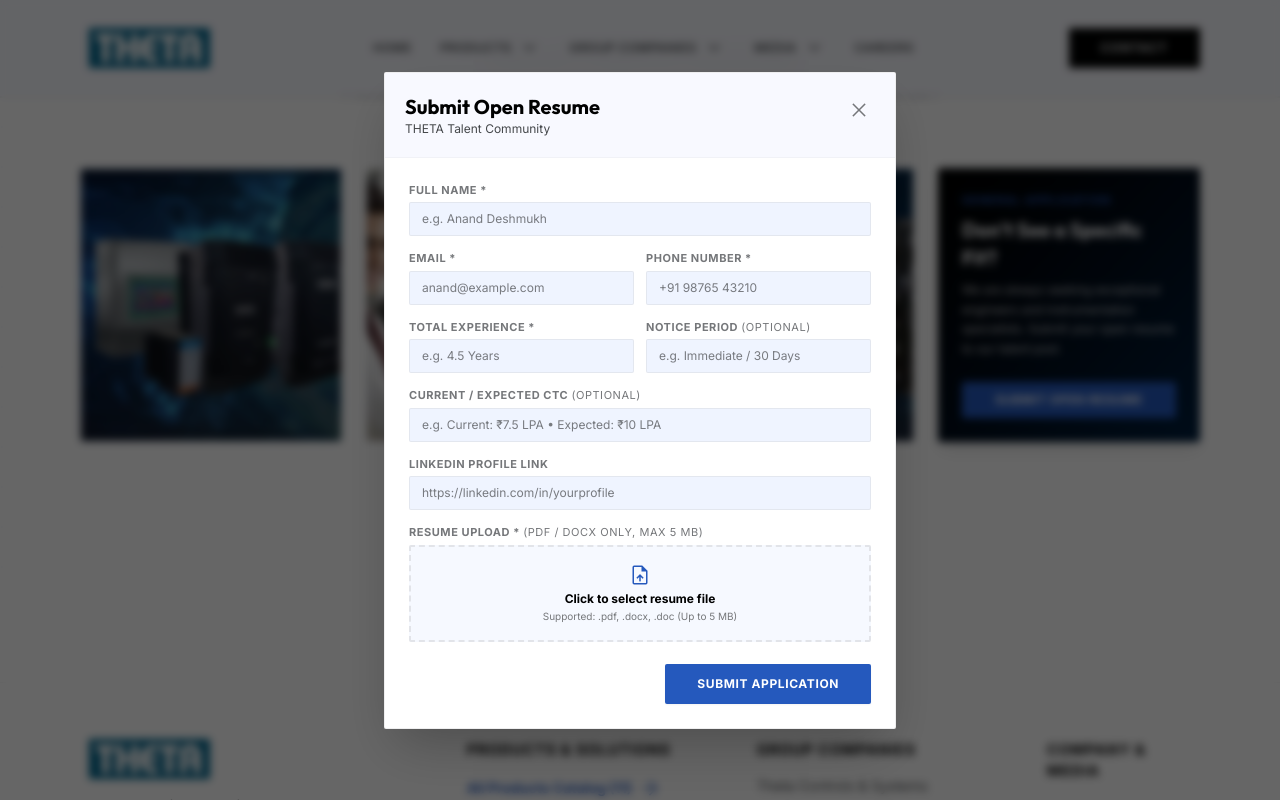
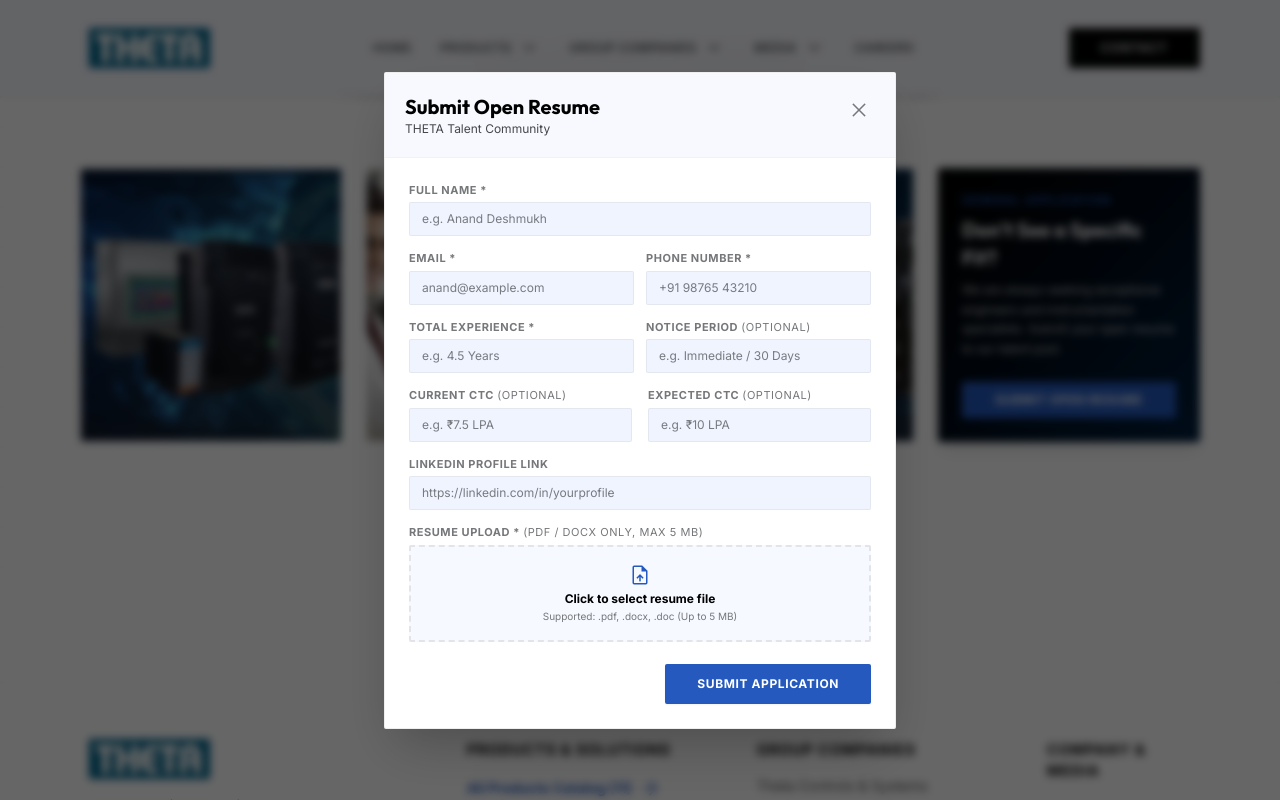
Before and after one commit to vrushabh-digraje/Theta, a React (Vite) app: page /careers in a window 1280 px wide. Both pictures are taken after a click on the button "SUBMIT OPEN RESUME". Shown: the part 2412-3212 px from the top of the page. Built offline with nearby package versions, Linux system fonts and the light colour scheme.

Commit message:
feat(careers): split Current and Expected CTC into two separate fields

```diff
--- a/src/pages/Careers.tsx
+++ b/src/pages/Careers.tsx
@@ -144,7 +144,8 @@ export const Careers: FC = () => {
     email: '',
     phone: '',
     totalExperience: '',
-    ctc: '',
+    currentCtc: '',
+    expectedCtc: '',
     noticePeriod: '',
     linkedin: '',
     resumeFile: null as File | null,
@@ -738,18 +739,32 @@ export const Careers: FC = () => {
                     </div>
                   </div>
 
-                  {/* 4. Current / Expected CTC (optional) */}
+                  {/* 4. Current & Expected CTC (two separate fields) */}
+                  <div className="grid grid-cols-1 sm:grid-cols-2 gap-4">
                     <div>
                       <label className="block font-body text-[11px] font-bold text-outline uppercase tracking-wider mb-1">
-                      Current / Expected CTC <span className="text-outline font-normal">(optional)</span>
+                        Current CTC <span className="text-outline font-normal">(optional)</span>
                       </label>
                       <input
                         type="text"
-                      placeholder="e.g. Current: ₹7.5 LPA • Expected: ₹10 LPA"
-                      value={applicantData.ctc}
-                      onChange={(e) => setApplicantData({ ...applicantData, ctc: e.target.value })}
+                        placeholder="e.g. ₹7.5 LPA"
+                        value={applicantData.currentCtc}
+                        onChange={(e) => setApplicantData({ ...applicantData, currentCtc: e.target.value })}
                         className="w-full px-3 py-2 bg-surface-container-low border border-outline-variant/30 rounded-xs font-body text-xs text-primary focus:outline-none focus:border-secondary transition-colors"
                       />
+                    </div>
+                    <div>
+                      <label className="block font-body text-[11px] font-bold text-outline uppercase tracking-wider mb-1">
+                        Expected CTC <span className="text-outline font-normal">(optional)</span>
+                      </label>
+                      <input
+                        type="text"
+                        placeholder="e.g. ₹10 LPA"
+                        value={applicantData.expectedCtc}
+                        onChange={(e) => setApplicantData({ ...applicantData, expectedCtc: e.target.value })}
+                        className="w-full px-3 py-2 bg-surface-container-low border border-outline-variant/30 rounded-xs font-body text-xs text-primary focus:outline-none focus:border-secondary transition-colors"
+                      />
+                    </div>
                   </div>
 
                   {/* 5. LinkedIn Profile */}
```
Lines whose indentation alone changed are shown as unchanged.
